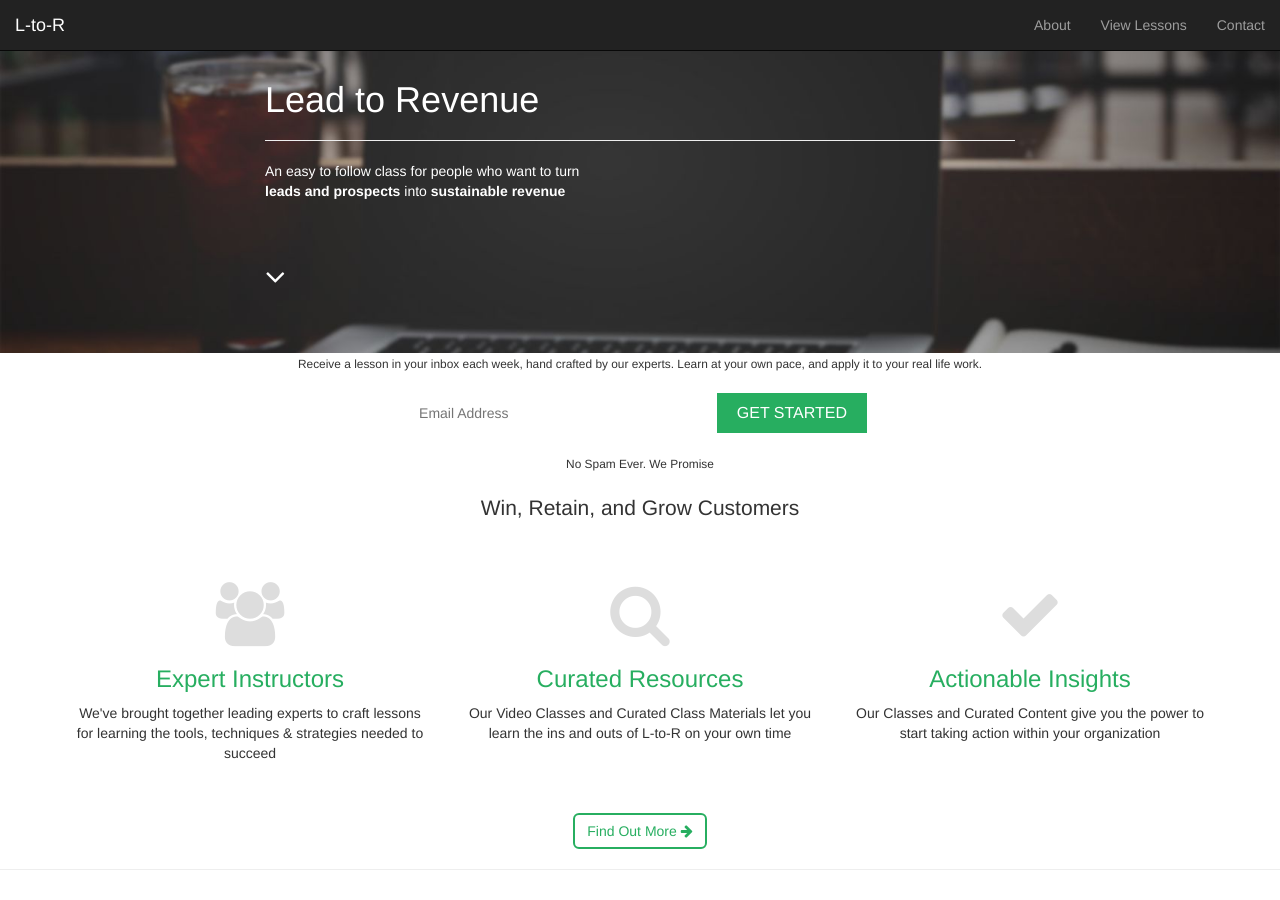
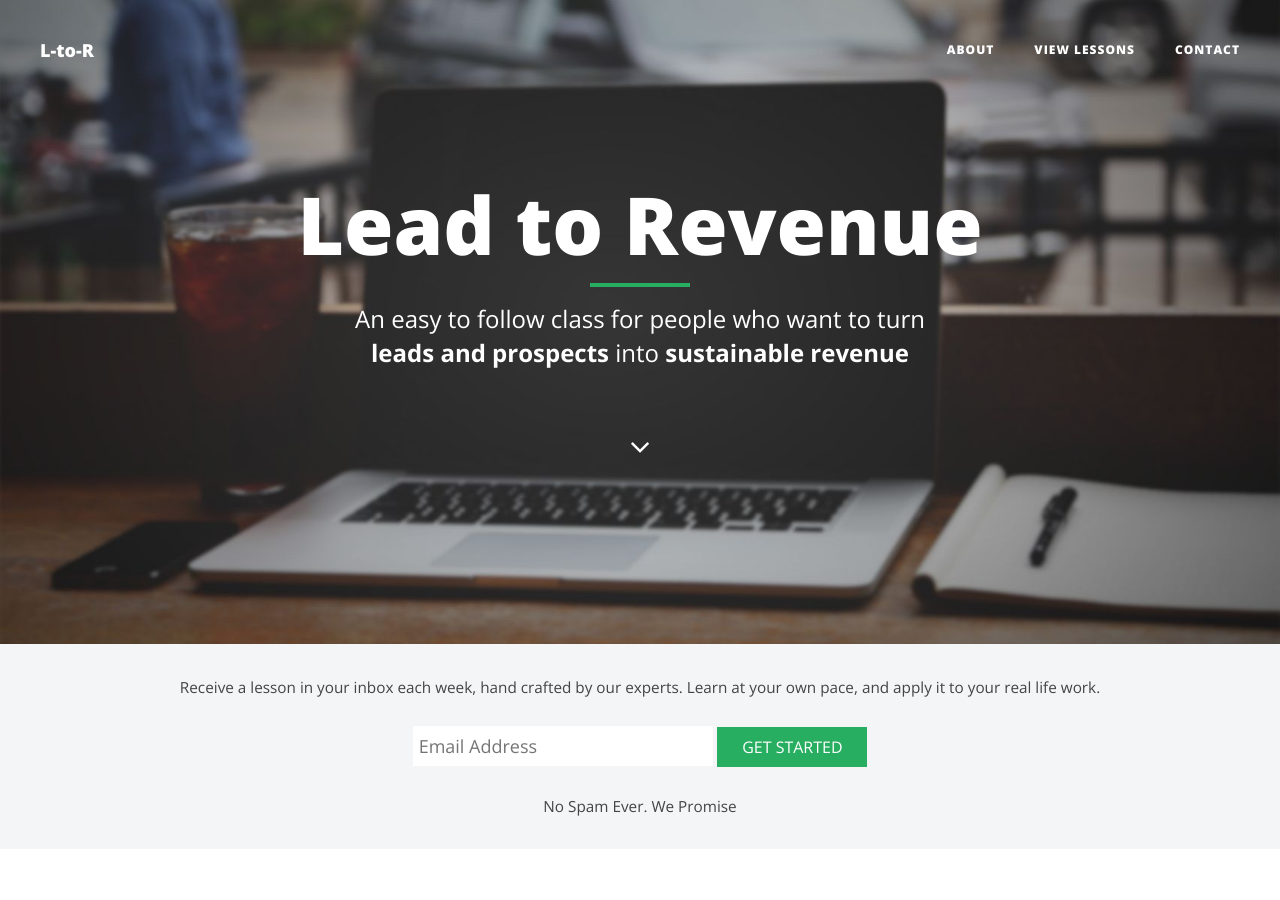
Before and after one commit to SmartApps4/lead-to-revenue, a Jekyll site: the page built from index.html, in a window 1280 px wide and 900 px high. Built offline with Jekyll 4.4.1, drawn with Linux system fonts in a browser that asks for light colours; nearby versions of some CDN libraries; library files that are not in the unit come from our copies; the list of posts is cut into pages by our own code.

Commit message:
changed rely

```diff
--- a/_includes/head.html
+++ b/_includes/head.html
@@ -8,15 +8,15 @@
     <title>{% if page.title %}{{ page.title }} - {{ site.title }}{% else %}{{ site.title }}{% endif %}</title>
 
     <!-- Bootstrap Core CSS -->
-    <link rel="stylesheet" href="lead-to-revenue/css/bootstrap.min.css">
+    <link rel="stylesheet" href="/css/bootstrap.min.css">
 
-    <link rel="stylesheet" href="lead-to-revenue/css/animate.css">
+    <link rel="stylesheet" href="/css/animate.css">
 
     <!-- Custom CSS -->
-    <link rel="stylesheet" href="lead-to-revenue/css/clean-blog.css" >
+    <link rel="stylesheet" href="/css/clean-blog.css" >
 
     <!-- Pygments Github CSS -->
-    <link rel="stylesheet" href="lead-to-revenue/css/syntax.css">
+    <link rel="stylesheet" href="/css/syntax.css">
 
     <!-- Custom Fonts -->
     <link href="http://maxcdn.bootstrapcdn.com/font-awesome/4.3.0/css/font-awesome.min.css" rel="stylesheet" type="text/css">
```
